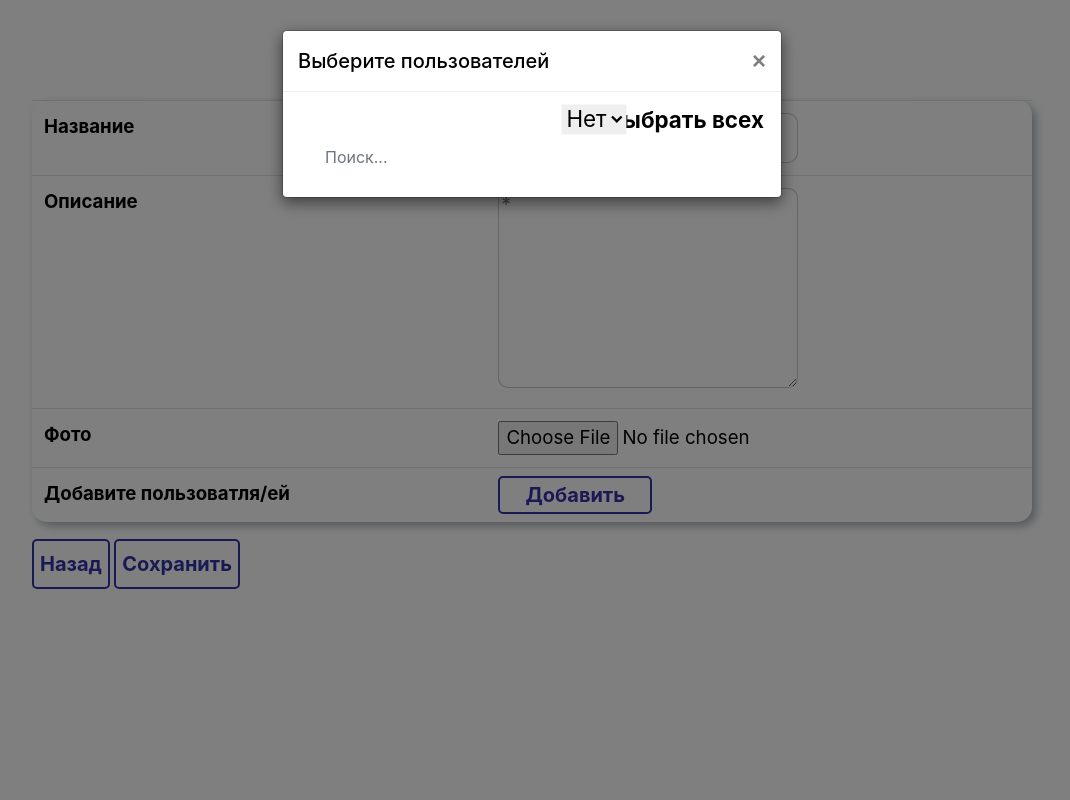
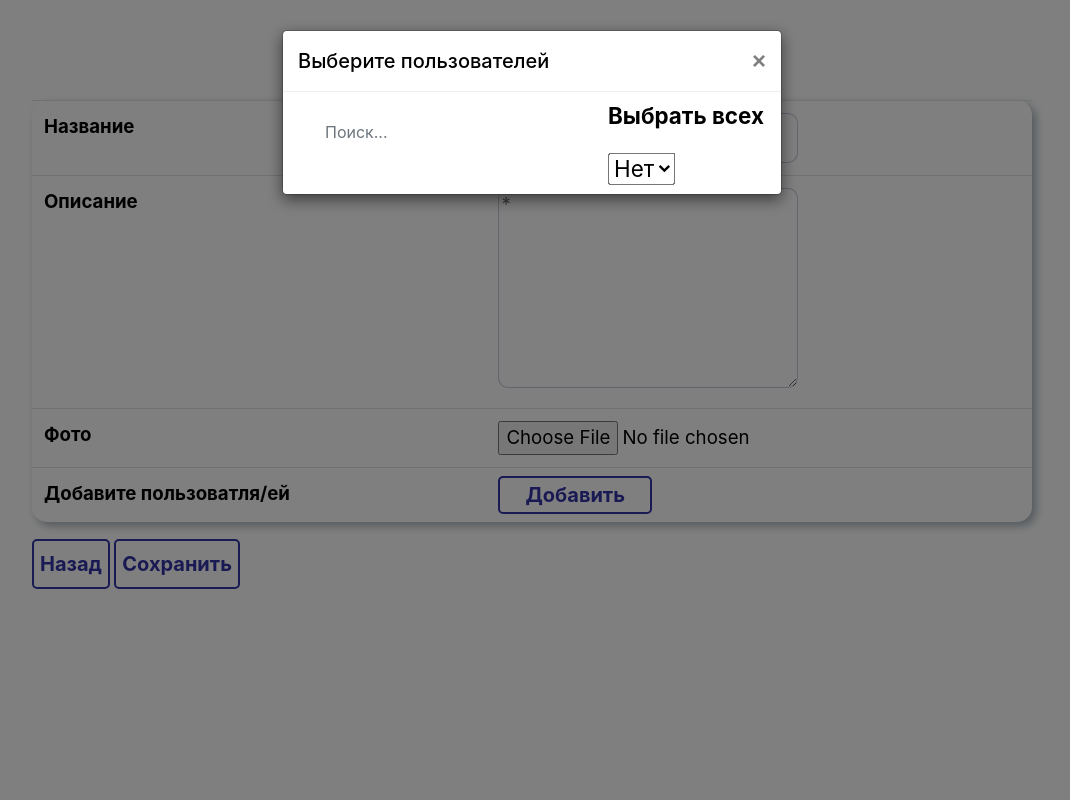
Before and after one commit to chesterzed/MDS_tg_bot, a Django app: page /mailing/1 in a window 1280 px wide, after a click on "Добавить". Shown: the whole page, without its empty margins (108-1178 px from the left). Run offline with Django 4.2, Linux system fonts and the light colour scheme; some libraries are stand-ins or nearby versions.

Commit message:
Update mailing.html

```diff
--- a/crm/templates/work/mailing.html
+++ b/crm/templates/work/mailing.html
@@ -51,14 +51,16 @@
 									</div>
 									<div class="modal-body">
 										<div class="col">
-											<p style="border: 0;  float: right; transform: scale(1.2); ">Выбрать всех</p>
-											<select name="manageAll" id="{{user.phone}}"
-												style="border: 0;  float: right; transform: scale(1.2); ">
+
+
+											<div style="border: 0;  float: right; transform: scale(1.2); ">
 												<p>Выбрать всех</p>
-
-												<option value="true">Да</option>
-												<option value="false" selected>Нет</option>
-											</select>
+												<select name="manageAll" id="{{user.phone}}">
+													<p>Выбрать всех</p>
+													<option value="true">Да</option>
+													<option value="false" selected>Нет</option>
+												</select>
+											</div>
 
 											<input id="searchForm" class="form-control searchInpt" type="text"
 												placeholder="Поиск..." onkeyup="
```
